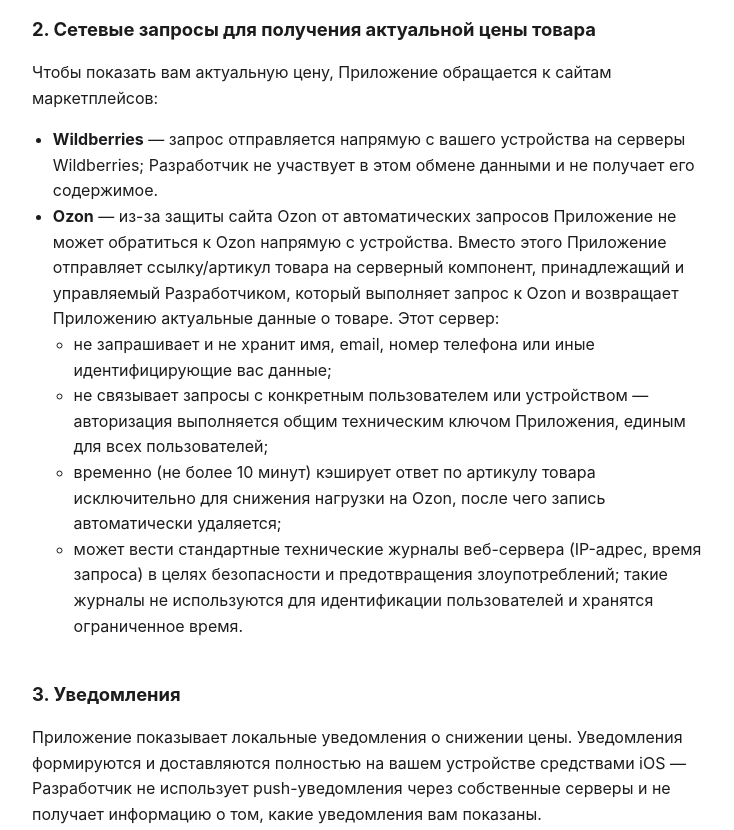
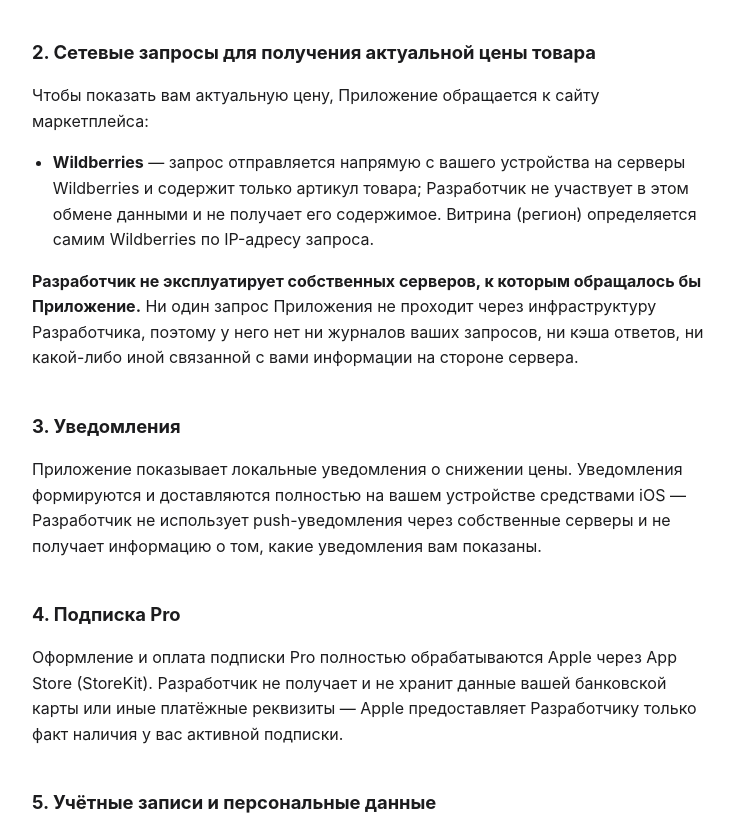
Before and after one commit to kirpichonok/Price-Tracker-Policy, a plain HTML site: page privacy.html in a window 1280 px wide. Shown: the part 682-1512 px from the top of the page, without its empty margins (268-1002 px from the left). Drawn offline with Linux system fonts and the light colour scheme.

Commit message:
docs: WB-only sweep — privacy.html drops the developer-server section, support.html FAQ goes WB-only
The shipping build gates the Ozon surface out (WB_ONLY flag, epic
price-tracker/wb-release), so the app makes zero calls to a
developer-owned server: every price request goes straight to Wildberries
and carries only the article number.

- privacy.html § 2: the Ozon server-component bullet (bearer token, cache,
  web-server logs) is removed and replaced by an explicit 'the developer
  operates no server the app talks to' statement; effective date bumped.
- support.html: 'Ozon отслеживается?' becomes 'Какие маркетплейсы
  поддерживаются?' answered WB-only; the server-side data-deletion answer
  now says there is no server at all.

terms.html still describes Ozon tracking as a Pro feature — deliberately
left alone, it is outside the authorized scope of this change.

```diff
--- a/privacy.html
+++ b/privacy.html
@@ -11,7 +11,9 @@
   <nav class="nav"><a href="terms.html">Пользовательское соглашение</a></nav>
 
   <h1>Политика конфиденциальности приложения «Хочу за»</h1>
-  <p class="effective-date">Дата вступления в силу: 26 июля 2026 г.</p>
+  <p class="effective-date">Дата вступления в силу: 12 августа 2026 г.
+  (предыдущая редакция от 26 июля 2026 г. описывала серверный компонент
+  Разработчика, которого в текущей версии Приложения нет)</p>
 
   <p>Настоящая Политика конфиденциальности описывает, какие данные собирает и как
   обрабатывает мобильное приложение «Хочу за» (далее — «Приложение»),
@@ -32,34 +34,20 @@
   </ul>
 
   <h2>2. Сетевые запросы для получения актуальной цены товара</h2>
-  <p>Чтобы показать вам актуальную цену, Приложение обращается к сайтам
-  маркетплейсов:</p>
+  <p>Чтобы показать вам актуальную цену, Приложение обращается к сайту
+  маркетплейса:</p>
   <ul>
     <li><strong>Wildberries</strong> — запрос отправляется напрямую с вашего
-    устройства на серверы Wildberries; Разработчик не участвует в этом обмене
-    данными и не получает его содержимое.</li>
-    <li><strong>Ozon</strong> — из-за защиты сайта Ozon от автоматических
-    запросов Приложение не может обратиться к Ozon напрямую с устройства.
-    Вместо этого Приложение отправляет ссылку/артикул товара на серверный
-    компонент, принадлежащий и управляемый Разработчиком, который выполняет
-    запрос к Ozon и возвращает Приложению актуальные данные о товаре. Этот
-    сервер:
-      <ul>
-        <li>не запрашивает и не хранит имя, email, номер телефона или иные
-        идентифицирующие вас данные;</li>
-        <li>не связывает запросы с конкретным пользователем или устройством —
-        авторизация выполняется общим техническим ключом Приложения, единым
-        для всех пользователей;</li>
-        <li>временно (не более 10 минут) кэширует ответ по артикулу товара
-        исключительно для снижения нагрузки на Ozon, после чего запись
-        автоматически удаляется;</li>
-        <li>может вести стандартные технические журналы веб-сервера
-        (IP-адрес, время запроса) в целях безопасности и предотвращения
-        злоупотреблений; такие журналы не используются для идентификации
-        пользователей и хранятся ограниченное время.</li>
-      </ul>
-    </li>
+    устройства на серверы Wildberries и содержит только артикул товара;
+    Разработчик не участвует в этом обмене данными и не получает его
+    содержимое. Витрина (регион) определяется самим Wildberries по
+    IP-адресу запроса.</li>
   </ul>
+  <p><strong>Разработчик не эксплуатирует собственных серверов, к которым
+  обращалось бы Приложение.</strong> Ни один запрос Приложения не проходит
+  через инфраструктуру Разработчика, поэтому у него нет ни журналов ваших
+  запросов, ни кэша ответов, ни какой-либо иной связанной с вами
+  информации на стороне сервера.</p>
 
   <h2>3. Уведомления</h2>
   <p>Приложение показывает локальные уведомления о снижении цены. Уведомления
```
Also changed, not shown: support.html (+11 -8 lines).
